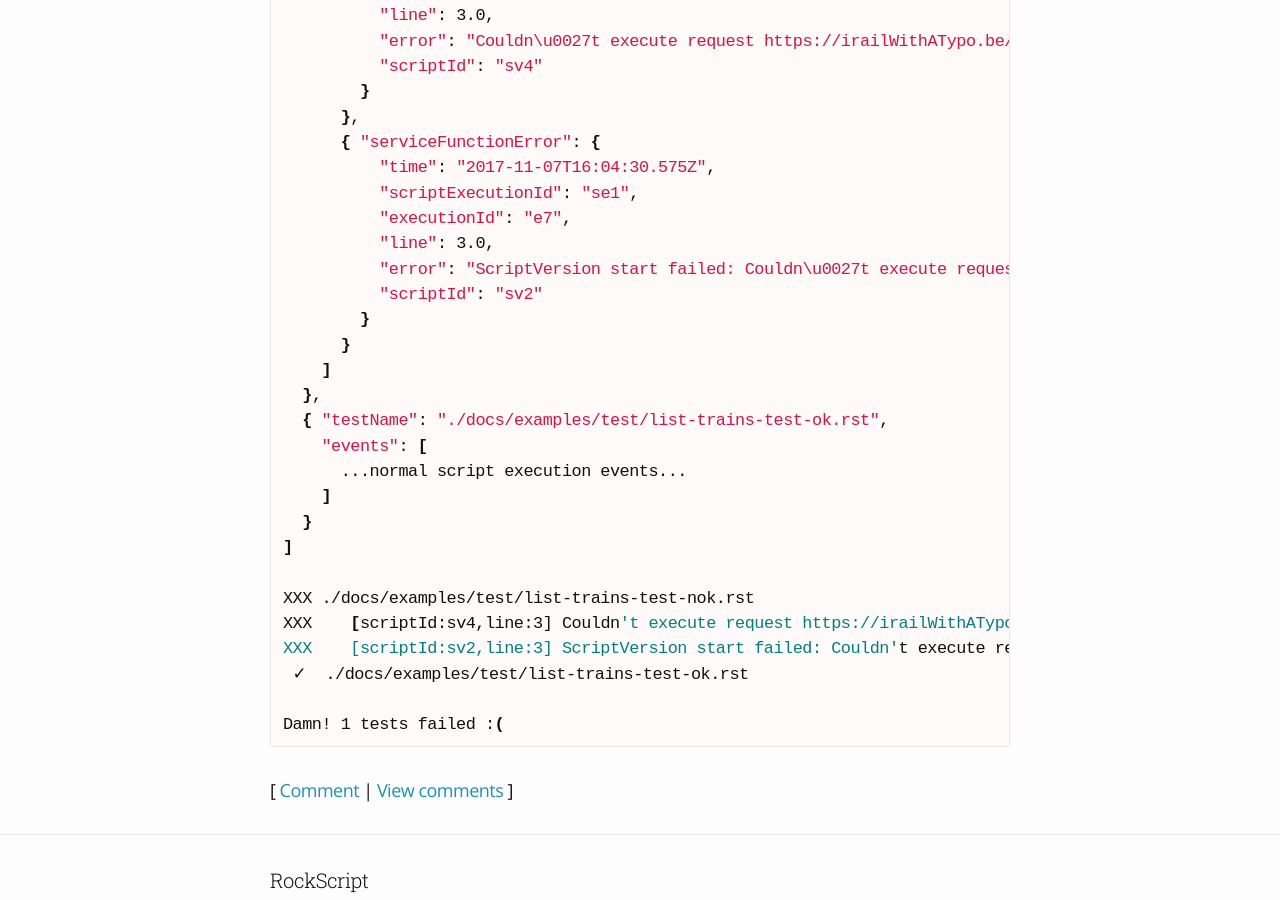
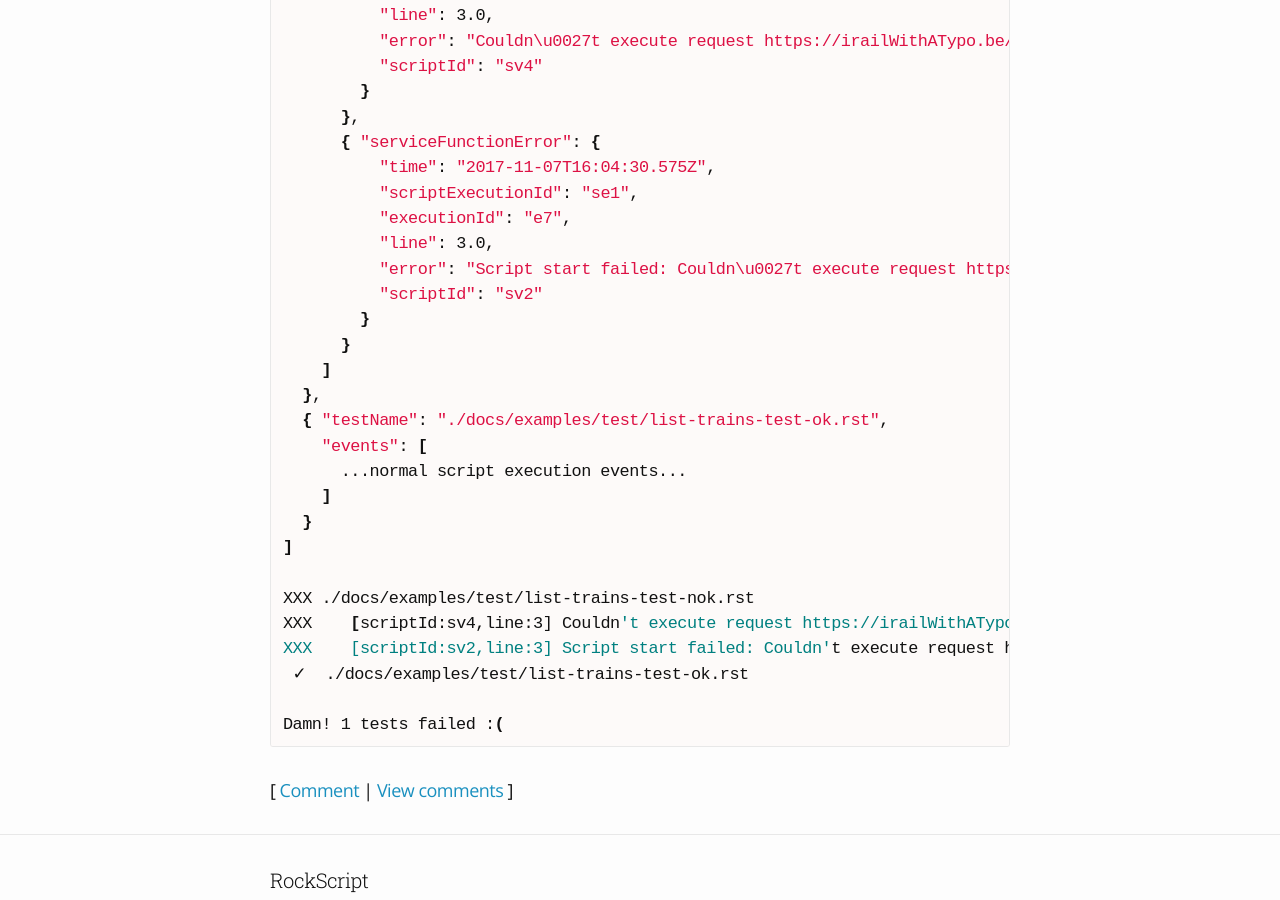
Before and after one commit to RockScript/rockscript.github.io, a Jekyll site: the page built from _posts/2017-11-07-testing-scripts.md, in a window 1280 px wide and 900 px high, scrolled down 2100 px. Built offline with Jekyll 4.4.1, drawn with Linux system fonts in a browser that asks for light colours.

```diff
--- a/_posts/2017-11-07-testing-scripts.md
+++ b/_posts/2017-11-07-testing-scripts.md
@@ -102,7 +102,7 @@ $ rock test
           "scriptExecutionId": "se1",
           "executionId": "e7",
           "line": 3.0,
-          "error": "ScriptVersion start failed: Couldn\u0027t execute request https://irailWithATypo.be/stations/NMBS?q\u003dTurnhout: irailWithATypo.be: nodename nor servname provided, or not known",
+          "error": "Script start failed: Couldn\u0027t execute request https://irailWithATypo.be/stations/NMBS?q\u003dTurnhout: irailWithATypo.be: nodename nor servname provided, or not known",
           "scriptId": "sv2"
         }
       }
@@ -117,7 +117,7 @@ $ rock test
 
 XXX ./docs/examples/test/list-trains-test-nok.rst
 XXX    [scriptId:sv4,line:3] Couldn't execute request https://irailWithATypo.be/stations/NMBS?q=Turnhout: irailWithATypo.be: nodename nor servname provided, or not known
-XXX    [scriptId:sv2,line:3] ScriptVersion start failed: Couldn't execute request https://irailWithATypo.be/stations/NMBS?q=Turnhout: irailWithATypo.be: nodename nor servname provided, or not known
+XXX    [scriptId:sv2,line:3] Script start failed: Couldn't execute request https://irailWithATypo.be/stations/NMBS?q=Turnhout: irailWithATypo.be: nodename nor servname provided, or not known
  ✓  ./docs/examples/test/list-trains-test-ok.rst
 
 Damn! 1 tests failed :(
```
Also changed, not shown: index.md (+2 -0 lines).
